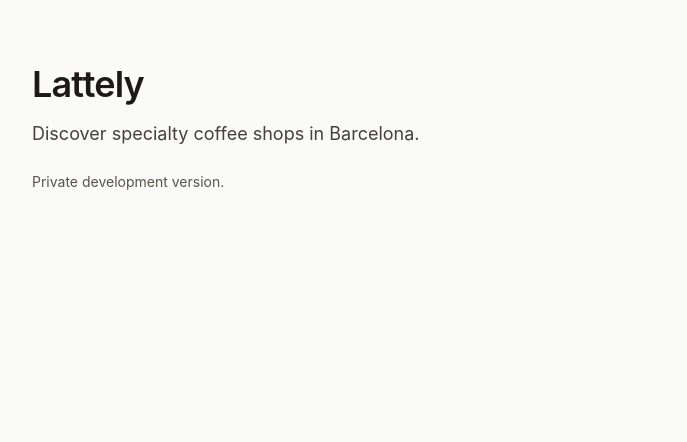
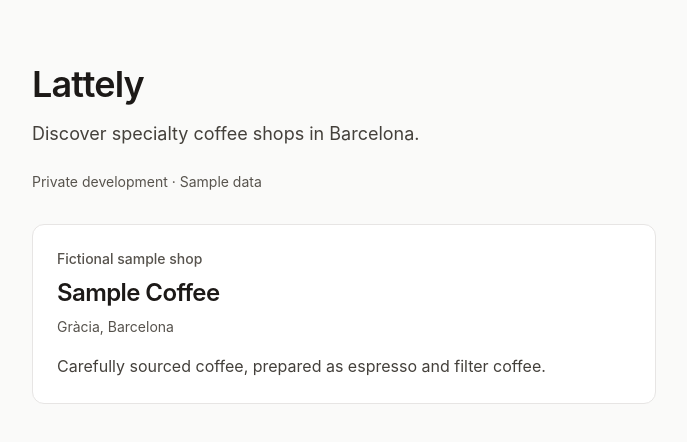
Before and after one commit to alexbessedonato/Lattely_V2, a Next.js app: page / in a window 1280 px wide. Shown: the top 442 px of the page, without its empty margins (296-983 px from the left). Built offline with nearby package versions, Linux system fonts and the light colour scheme.

Commit message:
feat: show sample coffee shop for issue #2 checkpoint 2

```diff
--- a/src/app/page.tsx
+++ b/src/app/page.tsx
@@ -1,3 +1,10 @@
+const sampleShop = {
+  name: "Sample Coffee",
+  neighborhood: "Gràcia",
+  description:
+    "Carefully sourced coffee, prepared as espresso and filter coffee.",
+};
+
 export default function Home() {
   return (
     <main className="mx-auto max-w-2xl px-6 py-16">
@@ -6,8 +13,28 @@ export default function Home() {
         Discover specialty coffee shops in Barcelona.
       </p>
       <p className="mt-6 text-sm text-stone-600">
-        Private development version.
+        Private development · Sample data
       </p>
+      <article
+        aria-labelledby="sample-shop-name"
+        className="mt-8 rounded-xl border border-stone-200 bg-white p-6"
+      >
+        <p className="text-sm font-medium text-stone-600">
+          Fictional sample shop
+        </p>
+        <h2
+          id="sample-shop-name"
+          className="mt-2 text-2xl font-semibold tracking-tight"
+        >
+          {sampleShop.name}
+        </h2>
+        <p className="mt-2 text-sm text-stone-600">
+          {sampleShop.neighborhood}, Barcelona
+        </p>
+        <p className="mt-4 leading-relaxed text-stone-700">
+          {sampleShop.description}
+        </p>
+      </article>
     </main>
   );
 }
```
Also changed, not shown: 1 other file (tests, documents, lock files or other folders).
